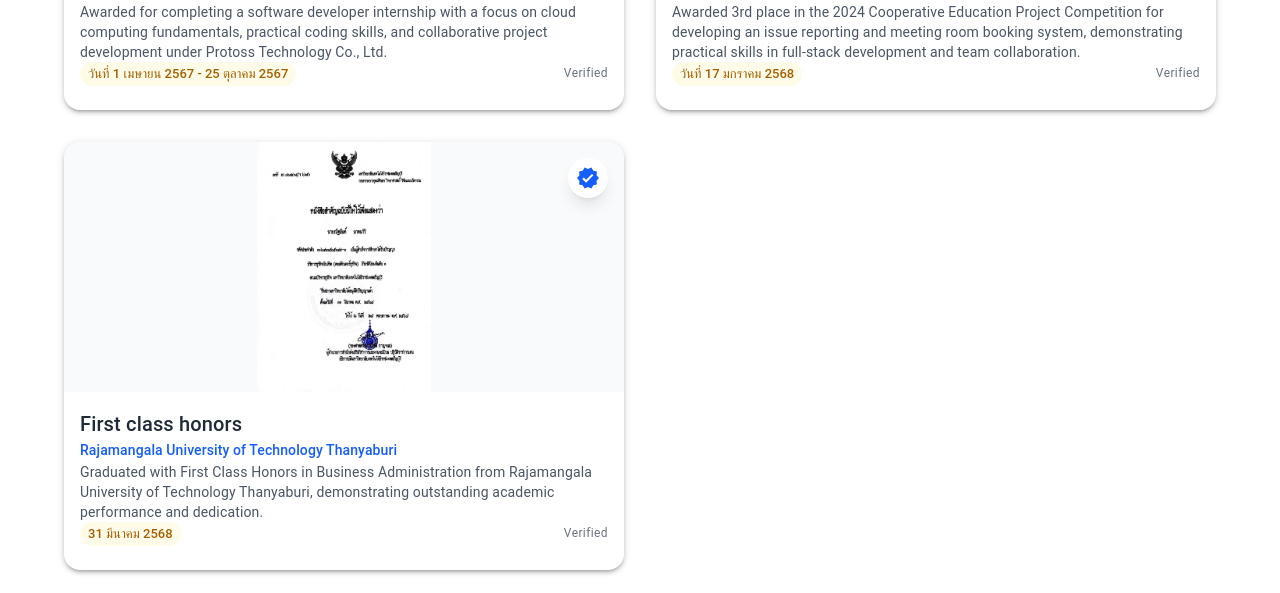
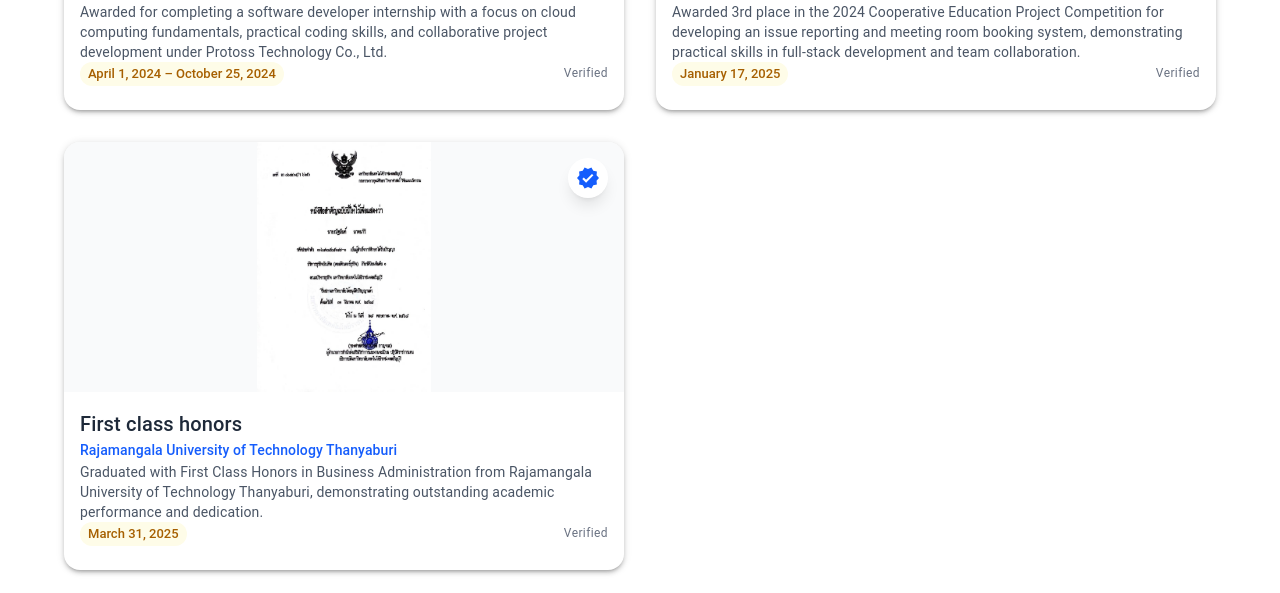
Before and after one commit to oomsin089/Portfolio, a Next.js app: page / in a window 1280 px wide. Shown: the part 4143-4736 px from the top of the page. Built offline with nearby package versions, Linux system fonts and the light colour scheme.

Commit message:
fix -> date

```diff
--- a/app/experience/experience.tsx
+++ b/app/experience/experience.tsx
@@ -69,7 +69,7 @@ export default function Experience() {
     {
       title: "Software Developer Internship Certificate",
       issuer: "PROTOSS TECHNOLOGY CO., LTD.",
-      date: "วันที่ 1 เมษายน 2567 - 25 ตุลาคม 2567",
+      date: "April 1, 2024 – October 25, 2024",
       image: "/images/intern.jpg",
       description:
         "Awarded for completing a software developer internship with a focus on cloud computing fundamentals, practical coding skills, and collaborative project development under Protoss Technology Co., Ltd.",
@@ -77,7 +77,7 @@ export default function Experience() {
     {
       title: "Cooperative education competition",
       issuer: "Rajamangala University of Technology Thanyaburi",
-      date: "วันที่ 17 มกราคม 2568 ",
+      date: "January 17, 2025",
       image: "/images/Cooperative education competition.jpg",
       description:
         "Awarded 3rd place in the 2024 Cooperative Education Project Competition for developing an issue reporting and meeting room booking system, demonstrating practical skills in full-stack development and team collaboration.",
@@ -85,7 +85,7 @@ export default function Experience() {
     {
       title: "First class honors",
       issuer: "Rajamangala University of Technology Thanyaburi",
-      date: "31 มีนาคม 2568",
+      date: "March 31, 2025",
       image: "/images/First class honors.jpg",
       description:
         "Graduated with First Class Honors in Business Administration from Rajamangala University of Technology Thanyaburi, demonstrating outstanding academic performance and dedication.",
@@ -121,10 +121,8 @@ export default function Experience() {
           <div className="w-24 h-1 bg-gradient-to-r from-blue-500 to-purple-600 mx-auto"></div>
         </motion.div>
 
-        {/* Experience Timeline */}
         <div className="max-w-4xl mx-auto mb-20">
           <div className="relative">
-            {/* Timeline line */}
             <div className="absolute left-8 top-0 bottom-0 w-0.5 bg-gradient-to-b from-blue-500 to-purple-600"></div>
 
             {experiences.map((exp, index) => (
@@ -136,7 +134,6 @@ export default function Experience() {
                 viewport={{ once: true }}
                 className="relative mb-12"
               >
-                {/* Timeline dot */}
                 <div className="absolute left-6 w-4 h-4 bg-gradient-to-r from-blue-500 to-purple-600 rounded-full border-4 border-white shadow-lg"></div>
 
                 <div className="ml-20">
@@ -196,7 +193,6 @@ export default function Experience() {
           </div>
         </div>
 
-        {/* Certificates Section */}
         <motion.div
           initial={{ opacity: 0, y: 30 }}
           whileInView={{ opacity: 1, y: 0 }}
@@ -206,7 +202,7 @@ export default function Experience() {
         >
           <div className="text-center mb-12">
             <div className="flex items-center justify-center gap-3 mb-4">
-              <EmojiEventsIcon className="text-yellow-500 text-4xl" />
+              <EmojiEventsIcon className="text-yellow-500 text-6xl" />
               <Typography
                 variant="h3"
                 className="text-3xl md:text-4xl font-bold text-gray-800"
@@ -247,7 +243,6 @@ export default function Experience() {
                             backgroundColor: "#f9fafb",
                           }}
                           onError={(e) => {
-                            // Fallback if image doesn't exist
                             const img = e.target as HTMLImageElement;
                             img.style.display = "none";
                             const nextElement =
@@ -258,7 +253,6 @@ export default function Experience() {
                           }}
                         />
 
-                        {/* Fallback placeholder */}
                         <Box
                           className="absolute inset-0 bg-gradient-to-br from-blue-500 to-purple-600 flex items-center justify-center"
                           style={{ display: "none" }}
@@ -266,10 +260,8 @@ export default function Experience() {
                           <VerifiedIcon className="text-white text-6xl" />
                         </Box>
 
-                        {/* Hover overlay */}
                         <div className="absolute inset-0 bg-gradient-to-t from-black/50 to-transparent opacity-0 group-hover:opacity-100 transition-opacity duration-300"></div>
 
-                        {/* Zoom icon on hover */}
                         <div className="absolute inset-0 flex items-center justify-center opacity-0 group-hover:opacity-100 transition-opacity duration-300">
                           <div className="bg-white/90 rounded-full p-3 backdrop-blur-sm">
                             <ZoomInIcon
@@ -279,7 +271,6 @@ export default function Experience() {
                           </div>
                         </div>
 
-                        {/* Certificate badge */}
                         <Box className="absolute top-4 right-4">
                           <div className="bg-white rounded-full p-2 shadow-lg">
                             <VerifiedIcon className="text-blue-600" />
@@ -328,7 +319,6 @@ export default function Experience() {
           </div>
         </motion.div>
 
-        {/* Image Modal */}
         <Dialog
           open={isModalOpen}
           onClose={handleCloseModal}
```
